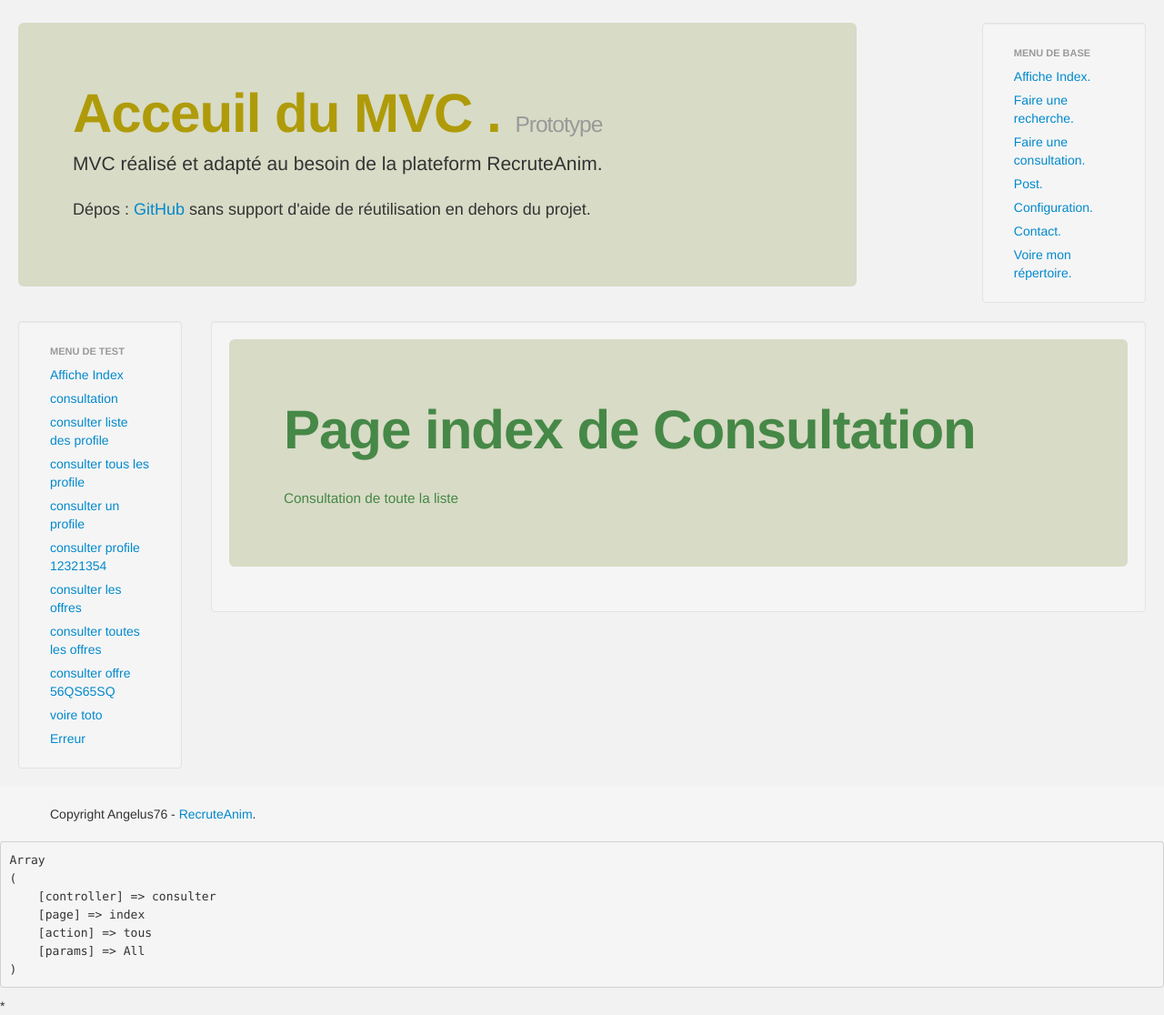
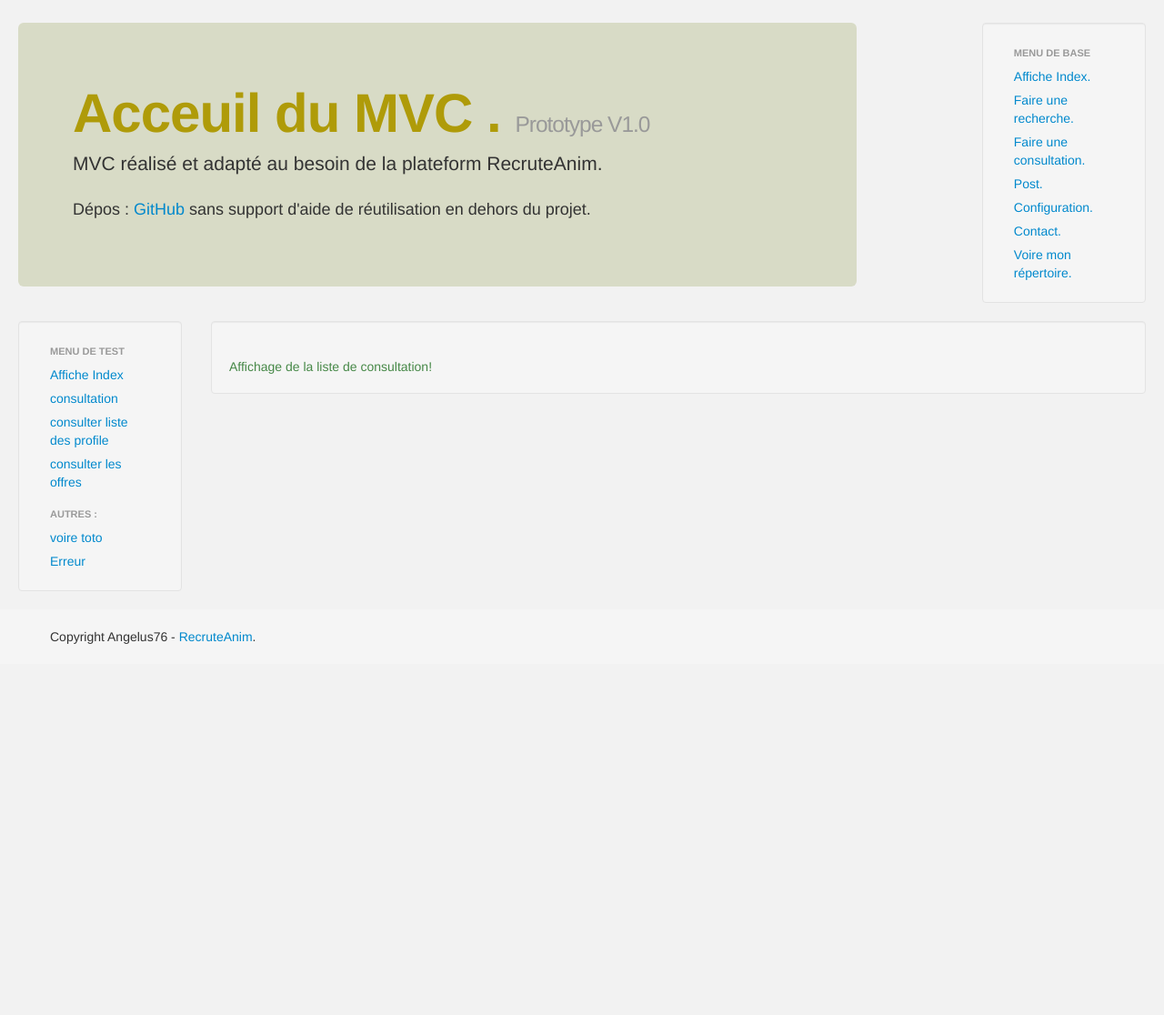
Before and after one commit to aangelus76/MVC_BASE, a PHP site: page /consulter in a window 1280 px wide. Shown: the whole page at 91% size. After the commit the page ends 708 px from the top, so only its background shows below. Run offline with PHP 8.4, Linux system fonts and the light colour scheme; some libraries are stand-ins or nearby versions.

Commit message:
Amelioration Router && Params[]
Prochaine modification:
Traitement de gestion d'appelle de methode, action ...
dans Apps

```diff
--- a/app/controllers/consulterController.php
+++ b/app/controllers/consulterController.php
@@ -6,50 +6,23 @@
                                 $this->views->Msg = '<br>Affichage de la liste de consultation!';
 								$this->views->url = $this->route;
 								 $this->views->renderView();
-								 $this->GetUrlData();
-								 print_r($this->route);
-								 echo $this->GetParams($this->route);
                 }
 
 				public function tous(){
 
                                 $this->views->Msg = '<br>Consultation de toute la liste';
-								//$this->views->display();
 								$this->views->renderView();
-								$this->GetUrlData();
-								echo $this->GetParams($this->route);
                 }
 
 				public function de(){
 
-                                $this->views->Msg = '<br>Consultation '.$this->GetParams($this->route);
-								//$this->views->display();
+								$this->views->Msg = '<br>Consultation '.$this->route['params'][0];
 								$this->views->renderView();
-								 $this->GetUrlData();
-								 echo $this->GetParams($this->route);
                 }
 
 				public function Erreur(){
 
                                 $this->views->Msg = '<br>Erreur de traitement!';
-								//$this->views->display();
-								$this->views->renderView();
-								 $this->GetUrlData();
                 }
 
-				public function GetParams($DataParam = array()){
-	                            if(isset($DataParam['params']) && !empty($DataParam['params']) && $DataParam['params'] != "All" ){
-		                           return $DataParam['params'];
-	                            }
-	                             else{
-		                           return "*";
-	                            }
-                }
-
-				public function GetUrlData(){
-				    echo "<pre>";
-				    print_r($this->route);
-					echo "</pre>";
-				}
-
         }
--- a/app/controllers/indexController.php
+++ b/app/controllers/indexController.php
@@ -4,7 +4,7 @@
 
                 public function index(){
 
-                                $this->views->Msg = '<br>Dynamic title';
+                                $this->views->Msg = '<br>Dynamic title!!!';
 								$this->views->renderView();
                 }
 
--- a/app/views/pages/consulter/index.phtml
+++ b/app/views/pages/consulter/index.phtml
@@ -1,5 +1,25 @@
-<div class="hero-unit"><h1>Page index de Consultation</h1><small>
+<div class="container-fluid">
+  <div class="row-fluid">
+    <div class="span2">
+      <div class="well sidebar-nav">
+        <ul class="nav nav-list">
+          <li class="nav-header">Menu de test</li>
+          <li><a href="<?= WEB_ROOT; ?>">Affiche Index</a></li>
+          <li><a href="<?= WEB_ROOT; ?>/consulter">consultation</a></li>
+          <li><a href="<?= WEB_ROOT; ?>/consulter/profiles/">consulter liste des profile</a></li>
+          <li><a href="<?= WEB_ROOT; ?>/consulter/offres/">consulter les offres</a></li>
+          <li class="nav-header">Autres :</li>
+          <li><a href="<?= WEB_ROOT; ?>/consulter/toto/">voire toto</a></li>
+          <li><a href="<?= WEB_ROOT; ?>/consulterd">Erreur</a></li>
+        </ul>
+      </div>
+    </div>
+    <div class="span10">
+      <div class="well text-success">
 <?php
   echo $this->Msg;
 ?>
-</small></div>
+</div>
+    </div>
+  </div>
+</div>
--- a/app/views/pages/index/profiles.phtml
+++ b/app/views/pages/index/profiles.phtml
@@ -1,4 +1,4 @@
-<hr>Page profile de Consulter
+<hr>Page profile de Consulter dans Index/
 <?php
   echo $this->Msg;
 ?>
--- a/app/views/pages/layout.phtml
+++ b/app/views/pages/layout.phtml
@@ -24,7 +24,7 @@
 <div class="container-fluid">
   <div class="row-fluid">
 <div class="hero-unit span9">
-  <h1 class="Gold">Acceuil du MVC . <small>Prototype</small></h1>
+  <h1 class="Gold">Acceuil du MVC . <small>Prototype V1.0</small></h1>
   <p></p>
   <div class="container">
         <p class="lead">MVC réalisé et adapté au besoin de la plateform RecruteAnim.</p>
@@ -45,31 +45,7 @@
       </div>
 </div></div>
 
-<div class="container-fluid">
-  <div class="row-fluid">
-    <div class="span2">
-      <div class="well sidebar-nav">
-        <ul class="nav nav-list">
-          <li class="nav-header">Menu de test</li>
-          <li><a href="<?= WEB_ROOT; ?>">Affiche Index</a></li>
-          <li><a href="<?= WEB_ROOT; ?>/consulter">consultation</a></li>
-          <li><a href="<?= WEB_ROOT; ?>/consulter/profiles/">consulter liste des profile</a></li>
-          <li><a href="<?= WEB_ROOT; ?>/consulter/profiles/tous">consulter tous les profile</a></li>
-          <li><a href="<?= WEB_ROOT; ?>/consulter/profiles/de/4565_789">consulter un profile</a></li>
-          <li><a href="<?= WEB_ROOT; ?>/consulter/profiles/de/121351-RTGDF">consulter profile 12321354</a></li>
-          <li><a href="<?= WEB_ROOT; ?>/consulter/offres/">consulter les offres</a></li>
-          <li><a href="<?= WEB_ROOT; ?>/consulter/offres/tous">consulter toutes les offres</a></li>
-          <li><a href="<?= WEB_ROOT; ?>/consulter/offres/de/56QS65SQ">consulter offre 56QS65SQ</a></li>
-          <li><a href="<?= WEB_ROOT; ?>/consulter/toto/">voire toto</a></li>
-          <li><a href="<?= WEB_ROOT; ?>/consulterd">Erreur</a></li>
-        </ul>
-      </div>
-    </div>
-    <div class="span10">
-      <div class="well text-success"> <?php echo $this->content(); ?> </div>
-    </div>
-  </div>
-</div>
+<?php echo $this->content(); ?>
 <!-- jQuery (necessary for Bootstrap's JavaScript plugins) -->
 <!-- Include all compiled plugins (below), or include individual files as needed -->
 <div id="footer">
--- a/index.php
+++ b/index.php
@@ -45,5 +45,5 @@ echo '<font color="#009900" face="Arial Black"><p></p>Variable disponible :</fon
  print_r($VarUser);
 
 echo "</pre><br />Fin Débugage Total<br><hr>";
-*/
+/**/
 ?>
--- a/root/Apps.php
+++ b/root/Apps.php
@@ -16,10 +16,12 @@ class Apps {
       // Autoload
       spl_autoload_register(array("Apps", "autoloadApp"));
 	  spl_autoload_register(array("Apps", "autoloadRoot"));
-
 	  // Analyser la requete
       $query = (isset($_GET["query"]) && !empty($_GET["query"])) ? $_GET["query"] : "index";
-      $route = Routers::analyze( $query );
+
+	  $Routers = new Routers();
+      $route  = $Routers->urlParse($query);
+
       $class = str_replace("/","",$route["controller"])."Controller";
       //Traitement pour chargement
       if($class) {
@@ -31,7 +33,8 @@ class Apps {
             call_user_func($method);
 	      }
 		  else{
-			 call_user_func(array($controler = new indexController($route), "index"));
+			 call_user_func(array($controller , "index"));
+			 //print_r(get_class_methods($controller));
 		}
 	    }
         else{
--- a/root/Controllers.php
+++ b/root/Controllers.php
@@ -7,6 +7,7 @@ class Controllers {
    public function __construct($route) {
       $this->route = $route;
       $this->views = new Views($route);
+
    }
 
 }
--- a/root/Routers.php
+++ b/root/Routers.php
@@ -2,17 +2,25 @@
 
 class Routers {
 
-   public static function analyze( $query ) {
+   public function urlParse( $query ) {
 
-	   $ResultPart = explode("/",$query);
+	   $ResultPart = explode("/", rtrim($query,"/"));
+
 	   $result = array(
-         "controller" => isset($ResultPart[0]) ? rtrim($ResultPart[0],"/") : "error",
+         "controller" => isset($ResultPart[0]) ? rtrim($ResultPart[0],"/") : "index",
 		 "page" => !empty($ResultPart[1]) ? $ResultPart[1] : "index",
-         "action" => !empty($ResultPart[2]) ? $ResultPart[2] : "tous",
-         "params" => !empty($ResultPart[3]) ? $ResultPart[3] : "All"
+         "action" => !empty($ResultPart[2]) ? $ResultPart[2] : "index",
+         "params" => !empty($ResultPart[3]) || count($ResultPart) >= 4 ? $this->SetParams($ResultPart) : "empty"
       );
+	 // print_r($result);
+      return $result;
+   }
 
-      return $result;
-
+   public function SetParams($Params){
+	   $ArrayReturn = array();
+	   for( $i = 3; $i < count($Params); $i++){
+		   array_push($ArrayReturn,$Params[$i]);
+	   }
+	   return $ArrayReturn;
    }
 }
```
Also changed, not shown: app/views/pages/consulter/offres.phtml (+23 -2 lines), app/views/pages/consulter/profiles.phtml (+24 -1 lines).
